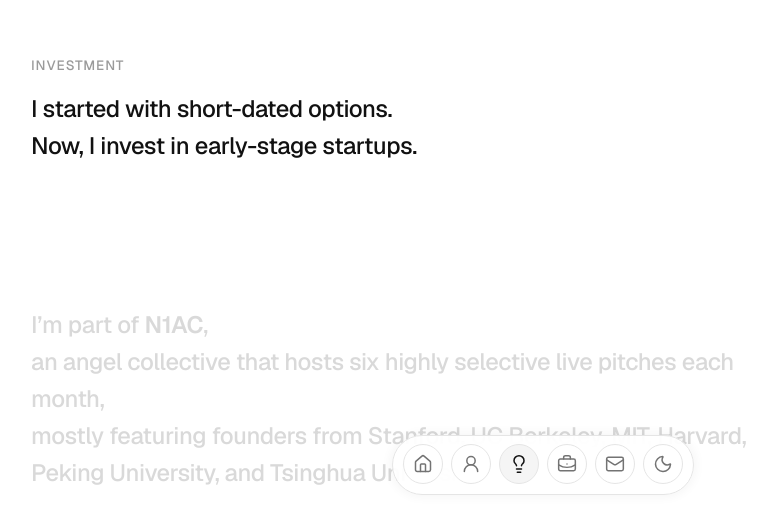
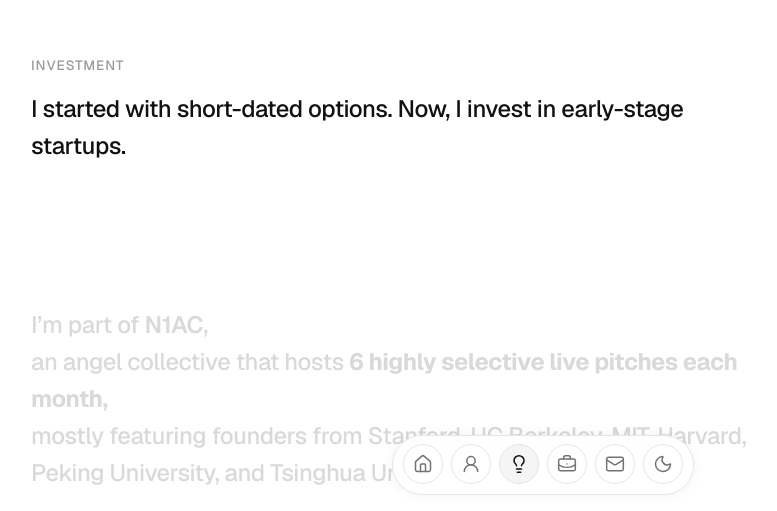
Before and after one commit to ayvhc/websitev2, a Next.js app: page /investment in a window 1280 px wide. Shown: the part 289-800 px from the top of the page, without its empty margins (97-874 px from the left). Built offline with nearby package versions, Linux system fonts and the light colour scheme.

Commit message:
Polish investment copy spacing

```diff
--- a/app/globals.css
+++ b/app/globals.css
@@ -1129,6 +1129,10 @@ button {
   margin-top: 0.65rem;
 }
 
+.investment-connect-followup {
+  margin-top: 1.15rem !important;
+}
+
 .investment-list {
   display: grid;
   grid-template-columns: 1fr;
@@ -1203,6 +1207,10 @@ button {
 .investment-inline-link:focus-visible {
   outline: 1px solid #111111;
   outline-offset: 4px;
+}
+
+.investment-emphasis {
+  font-weight: 620;
 }
 
 .investment-list h2 {
--- a/app/investment/page.tsx
+++ b/app/investment/page.tsx
@@ -7,11 +7,7 @@ const investmentSections = [
   {
     title: "Investment",
     content: (
-      <p>
-        I started with short-dated options.
-        <br />
-        Now, I invest in early-stage startups.
-      </p>
+      <p>I started with short-dated options. Now, I invest in early-stage startups.</p>
     ),
   },
   {
@@ -27,7 +23,10 @@ const investmentSections = [
           N1AC
         </a>,
         <br />
-        an angel collective that hosts six highly selective live pitches each month,
+        an angel collective that hosts{" "}
+        <strong className="investment-emphasis">
+          6 highly selective live pitches each month,
+        </strong>
         <br />
         mostly featuring founders from Stanford, UC Berkeley, MIT, Harvard, Peking
         University, and Tsinghua University.
@@ -74,7 +73,9 @@ const investmentSections = [
           <br />
           Seeing a problem most have overlooked?
         </p>
-        <p>I’d love to hear what you’re working on.</p>
+        <p className="investment-connect-followup">
+          I’d love to hear what you’re working on.
+        </p>
       </>
     ),
   },
```
